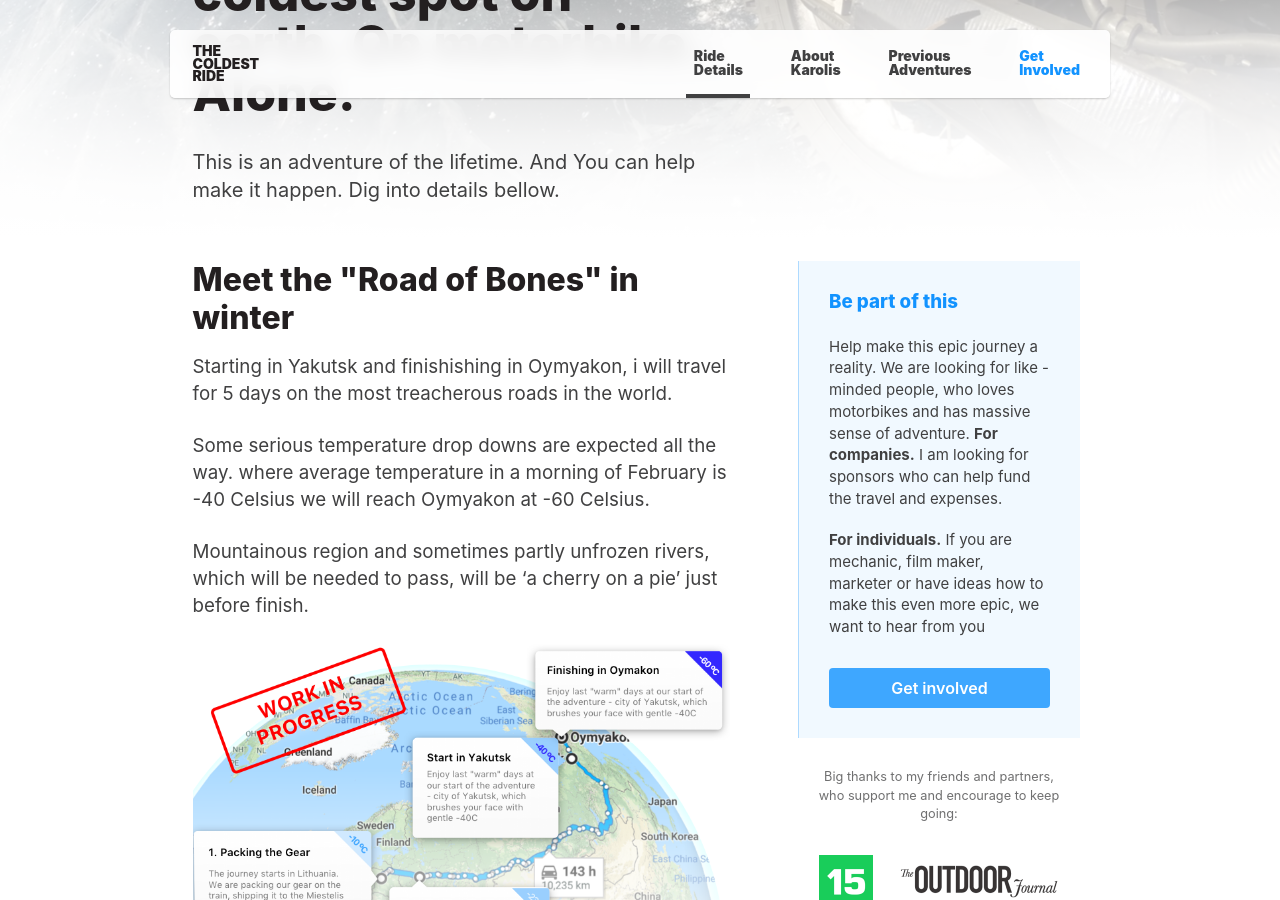
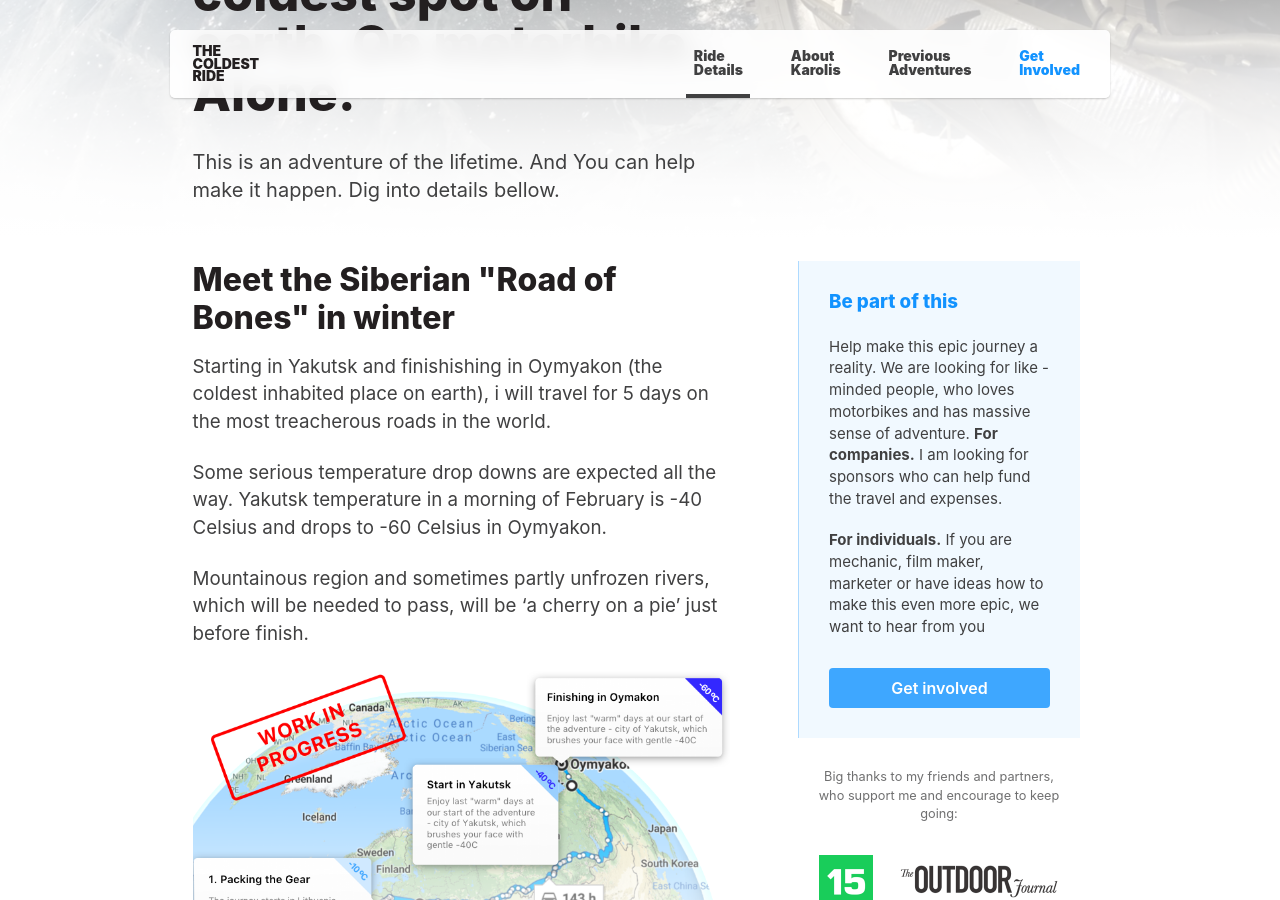
Before and after one commit to karolismieliauskas/thecoldestride.com, a Jekyll site: the page built from pages/index.html, in a window 1280 px wide and 900 px high, scrolled down 410 px. Built offline with Jekyll 4.4.1, drawn with Linux system fonts in a browser that asks for light colours.

Commit message:
Update index.yml

```diff
--- a/_data/index.yml
+++ b/_data/index.yml
@@ -2,11 +2,11 @@ hero:
   title: Plan to reach the coldest spot on earth. On motorbike. Alone.
   subtitle: This is an adventure of the lifetime. And You can help make it happen. Dig into details bellow.
 intro:
-  title: Meet the "Road of Bones" in winter
+  title: Meet the Siberian "Road of Bones" in winter
   body: |
-    Starting in Yakutsk and finishishing in Oymyakon, i will travel for 5 days on the most treacherous roads in the world.
+    Starting in Yakutsk and finishishing in Oymyakon (the coldest inhabited place on earth), i will travel for 5 days on the most treacherous roads in the world.
 
-    Some serious temperature drop downs are expected all the way. where average temperature in a morning of February is -40 Celsius we will reach Oymyakon at -60 Celsius.
+    Some serious temperature drop downs are expected all the way. Yakutsk temperature in a morning of February is -40 Celsius and drops to -60 Celsius in Oymyakon.
 
     Mountainous region and sometimes partly unfrozen rivers, which will be needed to pass, will be 'a cherry on a pie' just before finish.
 rider:
```
